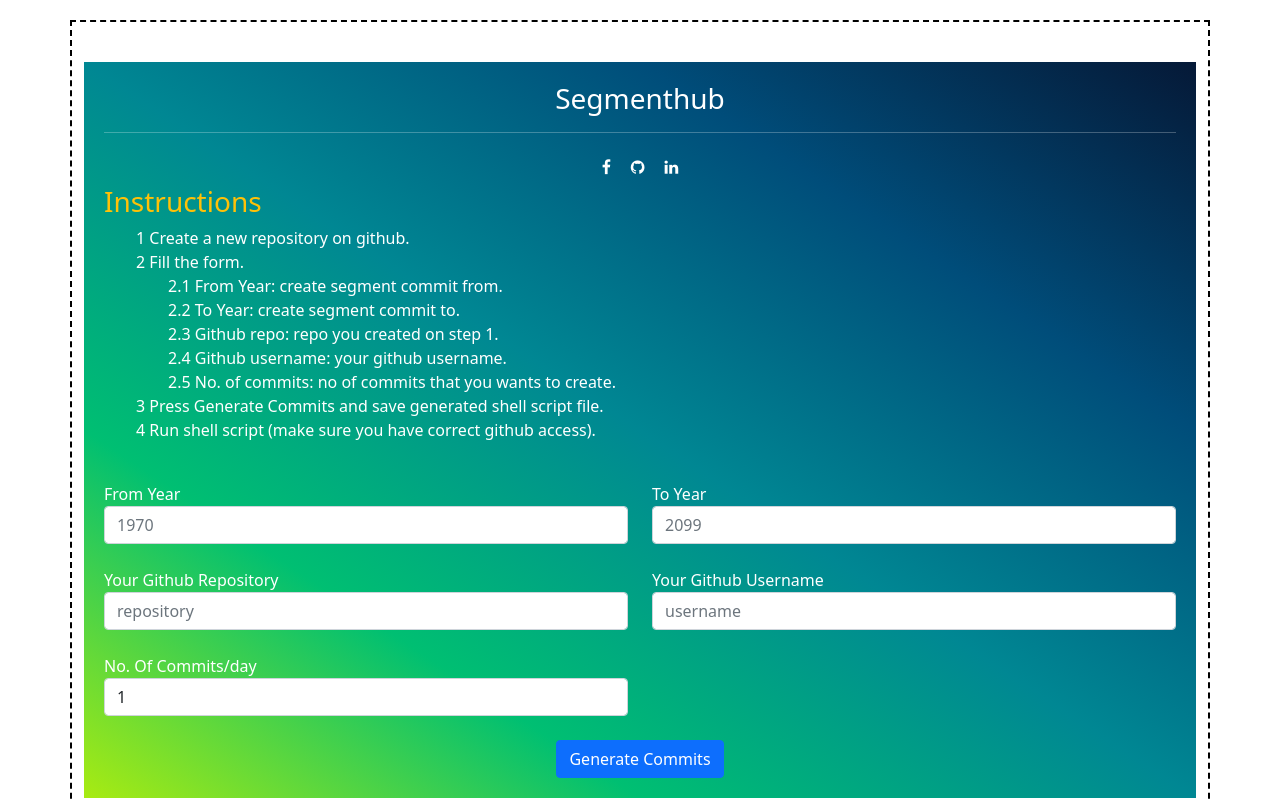
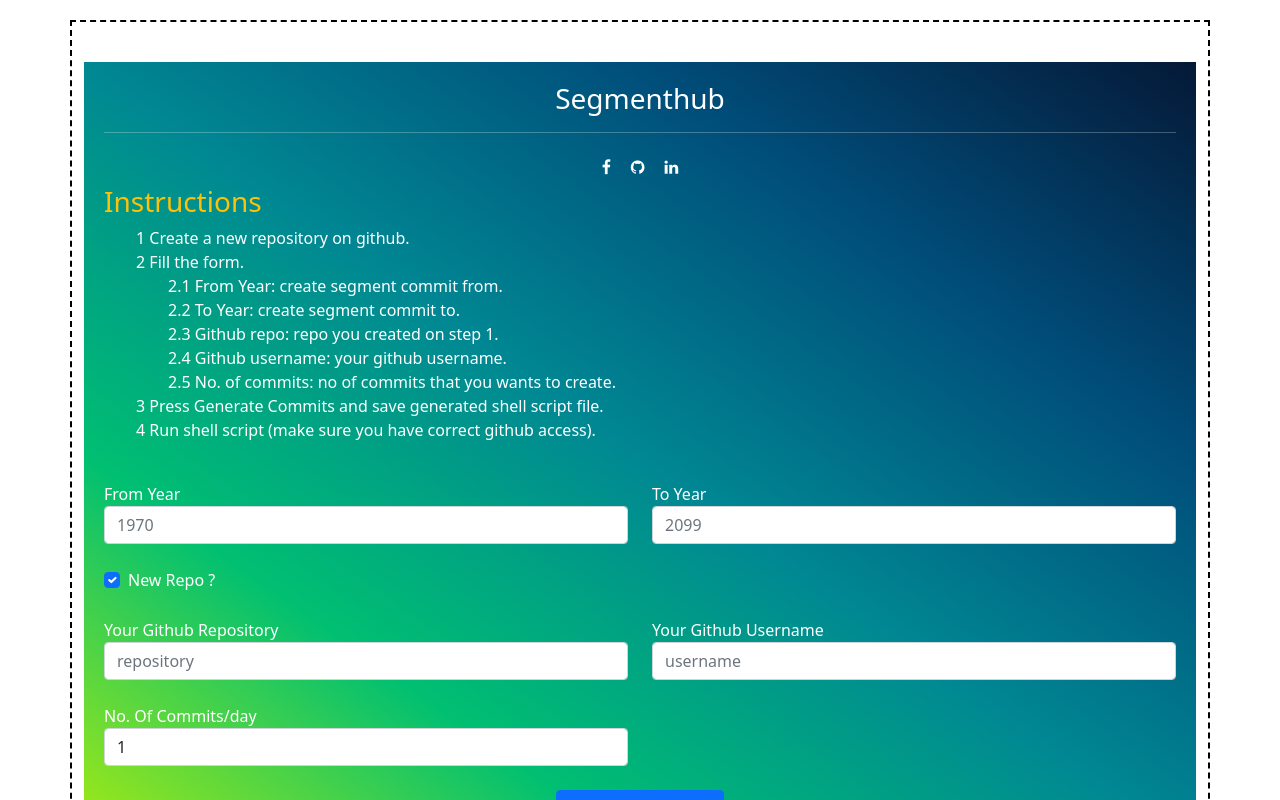
Before and after one commit to dhpradeep/segmenthub, a React (Create React App) app: page / in a window 1280 px wide. Shown: the top 800 px of the page. Built offline with nearby package versions, Linux system fonts and the light colour scheme.

Commit message:
added new repo and old repo feature

```diff
--- a/src/App.js
+++ b/src/App.js
@@ -13,6 +13,7 @@
   const [commits, setCommits] = useState(1);
   const [animation, setAnimation] = useState(true);
   const [loading, setLoading] = useState(false);
+  const [newRepo, setNewRepo] = useState(true);
 
   useEffect(() => {
     setTimeout(() => {
@@ -21,12 +22,20 @@
   });
 
   const isEmpty = (field) => field === "";
-  const hasError =
+  const hasError = () => {
+    let errors = false;
+    if (newRepo) {
+      errors =
         isEmpty(fromYear) ||
         isEmpty(toYear) ||
+        isEmpty(commits) ||
         isEmpty(repo) ||
-    isEmpty(user) ||
-    isEmpty(commits);
+        isEmpty(user);
+    } else {
+      errors = isEmpty(fromYear) || isEmpty(toYear) || isEmpty(commits);
+    }
+    return errors;
+  };
 
   const delay = (time) => {
     return new Promise(function (resolve) {
@@ -35,7 +44,7 @@
   };
   const downloadFile = async () => {
     setLoading(true);
-    if (hasError) {
+    if (hasError()) {
       alert("Fill the form!!");
       setLoading(false);
       return;
@@ -47,7 +56,8 @@
         repo,
         Number(fromYear),
         Number(toYear),
-        Number(commits)
+        Number(commits),
+        newRepo
       );
       setLoading(false);
     } catch (error) {
@@ -159,6 +169,24 @@
               max="2099"
             />
           </div>
+          <div className="form-group col-md-12">
+            <br />
+            <div class="form-check">
+              <input
+                class="form-check-input"
+                type="checkbox"
+                value=""
+                id="flexCheckChecked"
+                onChange={(e) => setNewRepo(e.target.checked)}
+                checked={newRepo}
+              />
+              <label class="form-check-label" for="flexCheckChecked">
+                New Repo ?
+              </label>
+            </div>
+          </div>
+          {newRepo ? (
+            <>
               <div className="form-group col-md-6">
                 <br />
                 <label htmlFor="repo">Your Github Repository</label>
@@ -183,6 +211,8 @@
                   placeholder="username"
                 />
               </div>
+            </>
+          ) : null}
           <div className="form-group col-md-6">
             <br />
             <label htmlFor="commits">No. Of Commits/day</label>
--- a/src/component/generate.js
+++ b/src/component/generate.js
@@ -1,4 +1,4 @@
-function generateFile(user, repo, commitArray) {
+function generateFile(user, repo, commitArray, newRepo) {
   return new Promise(async (resolve, reject) => {
     try {
       var element = document.createElement("a");
@@ -10,7 +10,7 @@
       element.setAttribute(
         "href",
         "data:text/plain;charset=utf-8," +
-          encodeURIComponent(fileTemplate(user, repo, commits))
+          encodeURIComponent(fileTemplate(user, repo, commits, newRepo))
       );
       element.setAttribute("download", "github.sh");
       element.style.display = "none";
@@ -24,15 +24,19 @@
   });
 }
 
-const fileTemplate = (user, repo, commits) => {
+const fileTemplate = (user, repo, commits, newRepo) => {
   let content = "#!/bin/bash\n";
+  if (newRepo) {
     content += `git init ${repo}\n`;
     content += `cd ${repo}\n`;
     content += "touch README.md\n";
     content += "git add README.md\n";
+  }
   content += commits;
+  if (newRepo) {
     content += `git remote add origin git@github.com:${user}/${repo}.git\n`;
     content += "git branch -M main\n";
+  }
   content += "git push -u origin main";
   return content;
 };
--- a/src/component/index.js
+++ b/src/component/index.js
@@ -89,7 +89,14 @@
   return dates;
 };
 
-export const callMethod = async (user, repo, fromYear, toYear, commits) => {
+export const callMethod = async (
+  user,
+  repo,
+  fromYear,
+  toYear,
+  commits,
+  newRepo
+) => {
   const commit = makeCommit(getByAllYears(fromYear, toYear), commits);
-  await generateFile(user, repo, [...new Set(commit)]);
+  await generateFile(user, repo, [...new Set(commit)], newRepo);
 };
```
Lines whose indentation alone changed are shown as unchanged.
